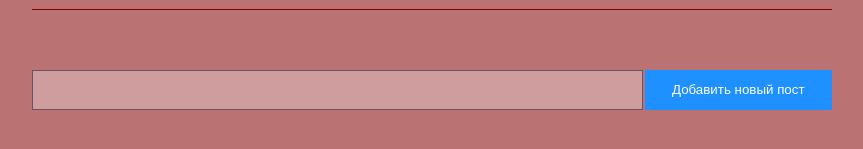
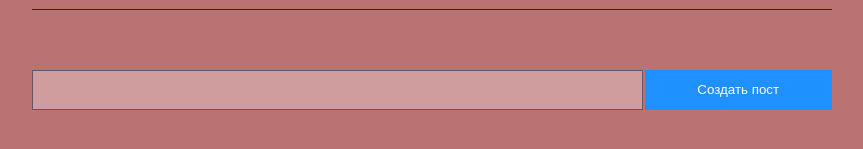
Before and after one commit to seriiserii825/app-test, a React (Create React App) app: page / in a window 1280 px wide. Shown: the part 637-786 px from the top of the page, without its empty margins (208-1071 px from the left). Built offline with nearby package versions, Linux system fonts and the light colour scheme.

Commit message:
add-post

```diff
--- a/src/components/app/app.js
+++ b/src/components/app/app.js
@@ -35,6 +35,25 @@ export default class App extends React.Component {
 				posts: newArr
 			}));
 		}
+		this.createId = (items) => {
+			let maxId = 0;
+			items.forEach((item) => {
+				if(item.id > 0){
+					maxId = item.id;
+				}
+			});
+			return maxId;
+		}
+		this.onAddPost = (body) => {
+			let maxId = this.createId(this.state.posts);
+			maxId = ++maxId;
+			const newPost = {title: body, liked: false, id: maxId};
+			const newArr = [...this.state.posts, newPost];
+
+			this.setState(({posts}) => ({
+				posts: newArr
+			}));
+		}
 	}
 
 	render() {
@@ -47,7 +66,9 @@ export default class App extends React.Component {
 					posts={this.state.posts}
 					onToggleLike={this.onToggleLike}
 				/>
-				<PostForm/>
+				<PostForm
+					onAddPost={this.onAddPost}
+				/>
 			</div>
 		)
 	}
--- a/src/components/post-form/post-form.js
+++ b/src/components/post-form/post-form.js
@@ -1,15 +1,40 @@
 import React from 'react';
 import "./post-form.scss";
-import Button from "../buttons/buttons";
-import Input from "../input/input";
 
-const PostForm = () => {
-	return (
-		<form className="post-form">
-			<Input name="form-input" />
-			<Button type="submit" name="Добавить новый пост"/>
-		</form>
-	);
+export default class PostForm extends React.Component{
+	constructor(props) {
+		super(props);
+		this.state = {
+			inputValue: ''
+		};
+		this.onSubmit = (e) => {
+			e.preventDefault();
+			if(this.state.inputValue !== ''){
+				this.props.onAddPost(this.state.inputValue);
+				this.setState({
+					inputValue: ''
+				});
+			}
+		};
+		this.onUpdateInput = (e) => {
+			this.setState({
+				inputValue: e.target.value
+			});
+		};
+	}
+
+	render() {
+		return (
+			<form onSubmit={this.onSubmit} className="post-form">
+				<input
+					type="text"
+					className="input"
+					name="form-input"
+					value={this.state.inputValue}
+					onChange={this.onUpdateInput}
+				/>
+				<button className="button">Создать пост</button>
+			</form>
+		);
+	}
 };
-
-export default PostForm;
```
